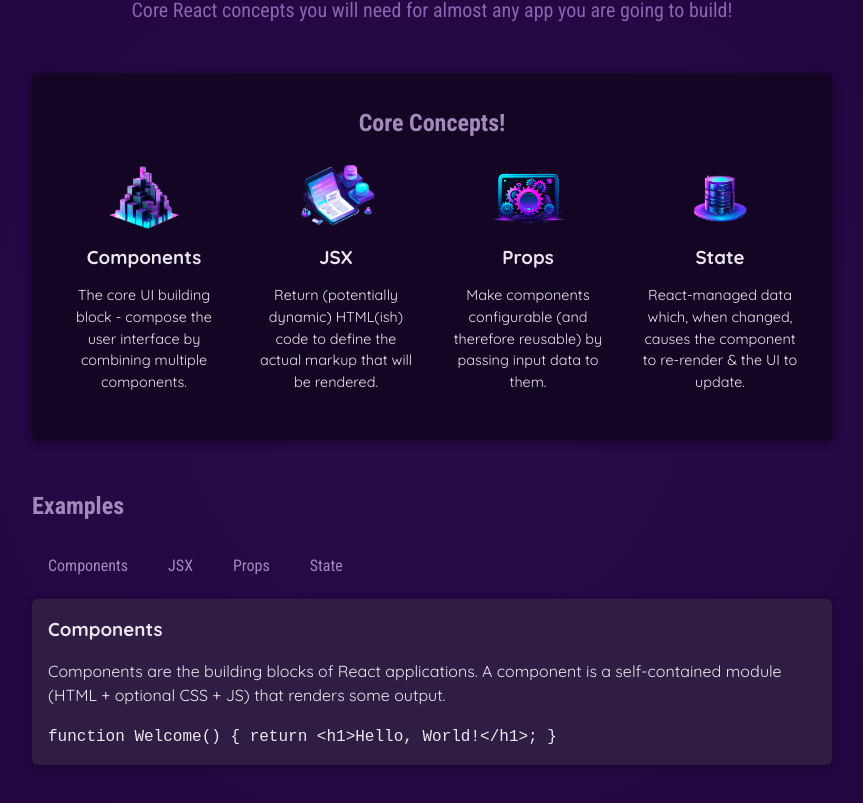
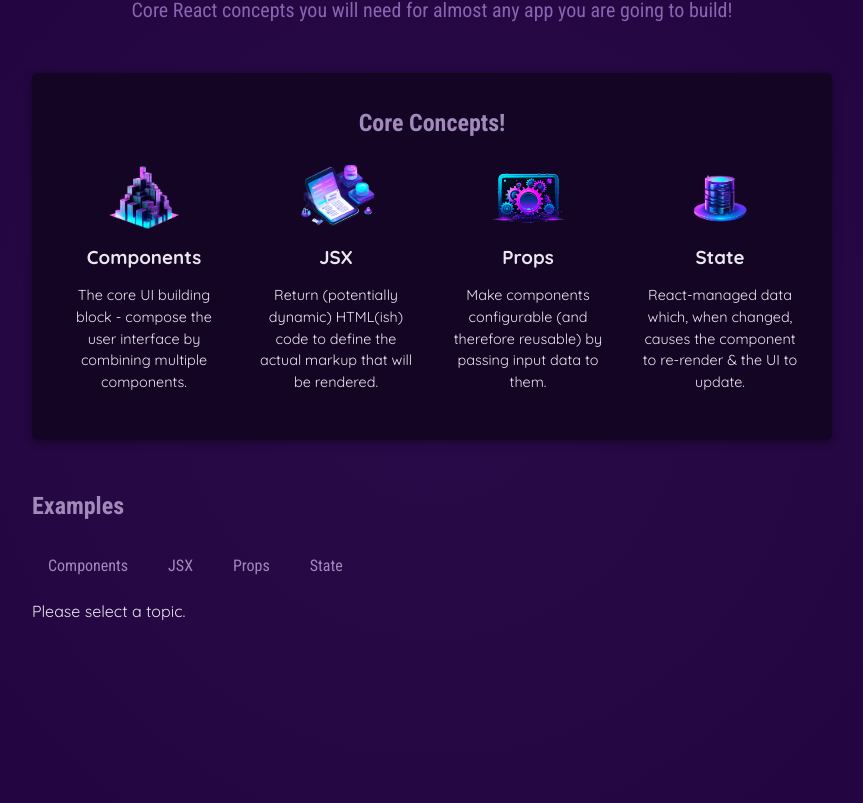
Before and after one commit to TInjusan/ReactBasic, a React (Vite) app: page / in a window 1280 px wide. Shown: the part 259-1062 px from the top of the page, without its empty margins (208-1071 px from the left). Built offline with nearby package versions, Linux system fonts and the light colour scheme.

Commit message:
Rendering content conditionally within component

```diff
--- a/src/App.jsx
+++ b/src/App.jsx
@@ -6,7 +6,7 @@
 import { useState } from "react";
 
 function App() {
-  const [selectedTopic, setSelectedTopic] = useState('components');
+  const [selectedTopic, setSelectedTopic] = useState();
   // useState always returns an array object that contains 2 items
   // The value and the function that runs the component again
 
@@ -43,11 +43,16 @@
               <TabButton onSelect={()=> handleSelect('state')}>State</TabButton>
 
             </menu>
-            <div id="tab-content">
-              <h3>  {EXAMPLES[selectedTopic].title} </h3>
-               <p >{EXAMPLES[selectedTopic].description}</p>
-              <code>{EXAMPLES[selectedTopic].code} </code>
-            </div>
+
+            {!selectedTopic ? (<p>Please select a topic.</p>):
+                             ( <div id="tab-content">
+                                <h3>  {EXAMPLES[selectedTopic].title} </h3>
+                                <p >{EXAMPLES[selectedTopic].description}</p>
+                                <code>{EXAMPLES[selectedTopic].code} </code>
+
+                              </div>)
+            }
+
 
           </section>
 
```
